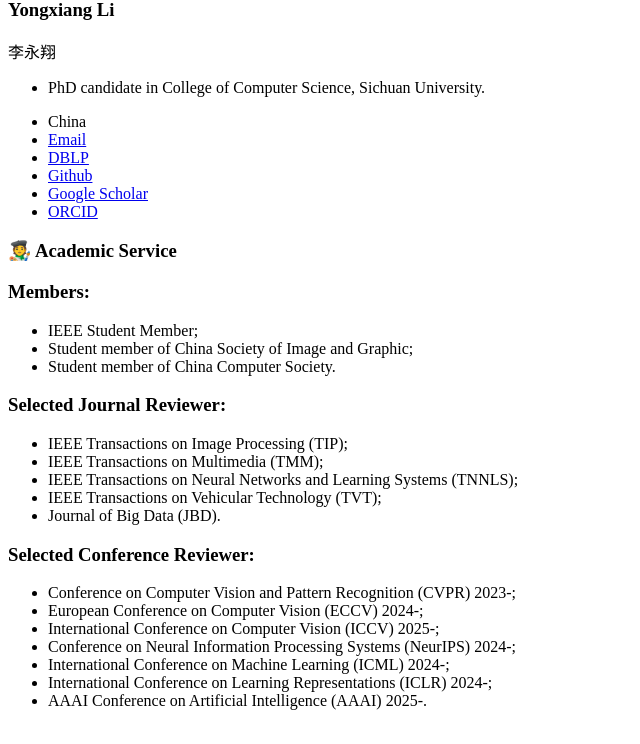
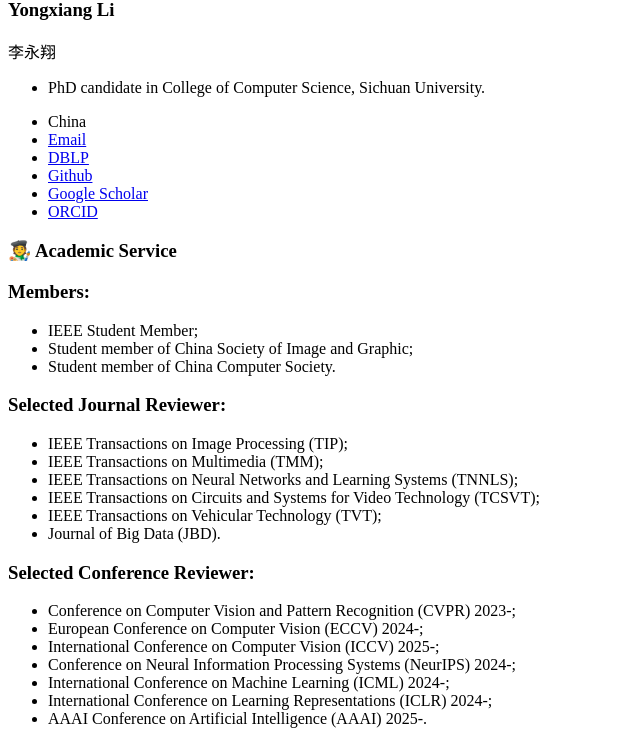
Before and after one commit to LYXRhythm/liyongxiang.github.io, a Jekyll site: the page built from _pages/includes/academic.md, in a window 1280 px wide. Shown: the part 526-1270 px from the top of the page, without its empty margins (0-640 px from the left). Built offline with Jekyll 4.4.1, drawn with Linux system fonts in a browser that asks for light colours; our own code applies the rules of GitHub Pages for plain Markdown files.

Commit message:
Add TCSVT to selected journal reviewer list

```diff
--- a/_pages/includes/academic.md
+++ b/_pages/includes/academic.md
@@ -9,6 +9,7 @@
  - IEEE Transactions on Image Processing (TIP);
  - IEEE Transactions on Multimedia (TMM);
  - IEEE Transactions on Neural Networks and Learning Systems (TNNLS);
+ - IEEE Transactions on Circuits and Systems for Video Technology (TCSVT);
  - IEEE Transactions on Vehicular Technology (TVT);
  - Journal of Big Data (JBD).
 
```
